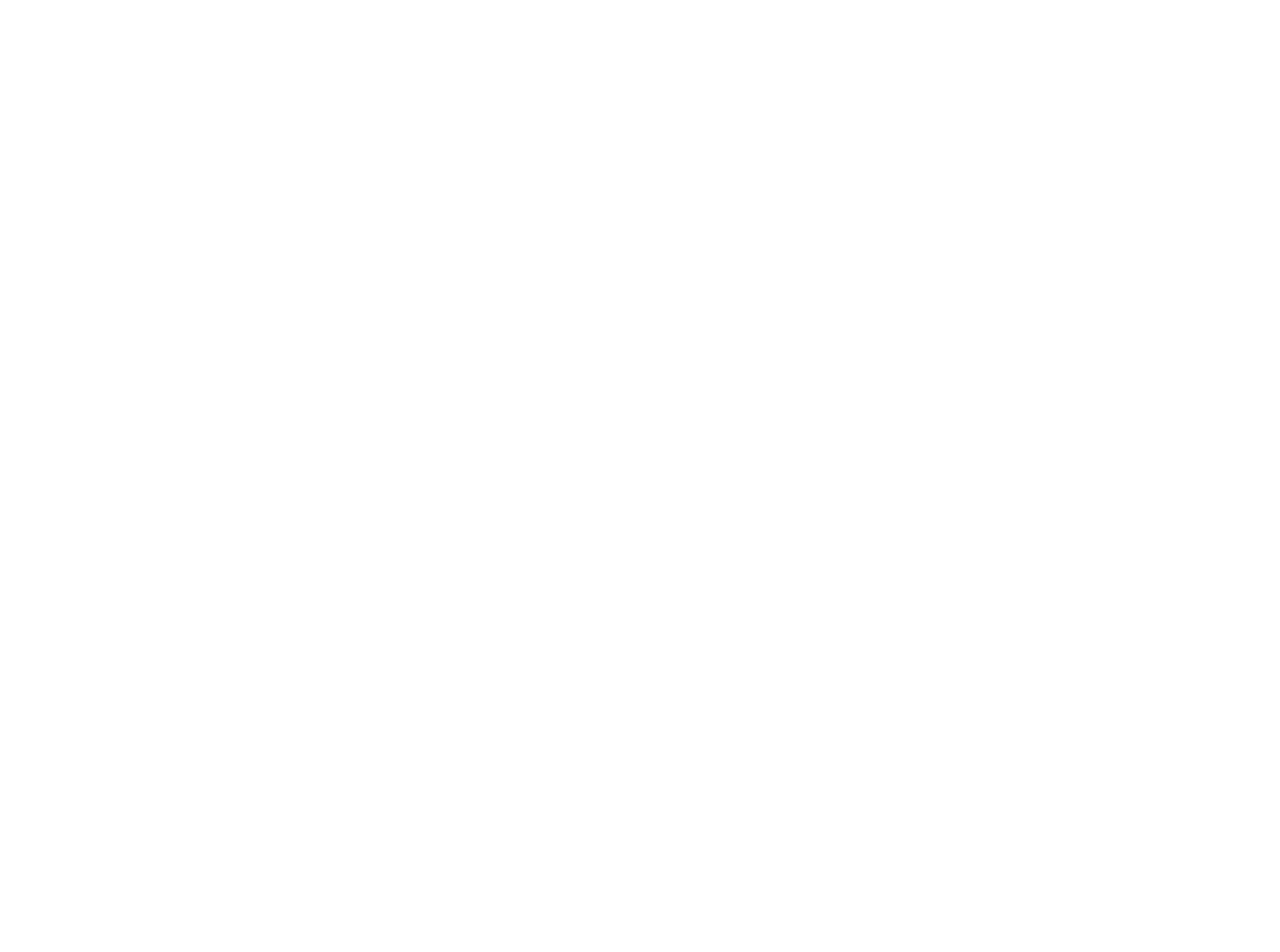
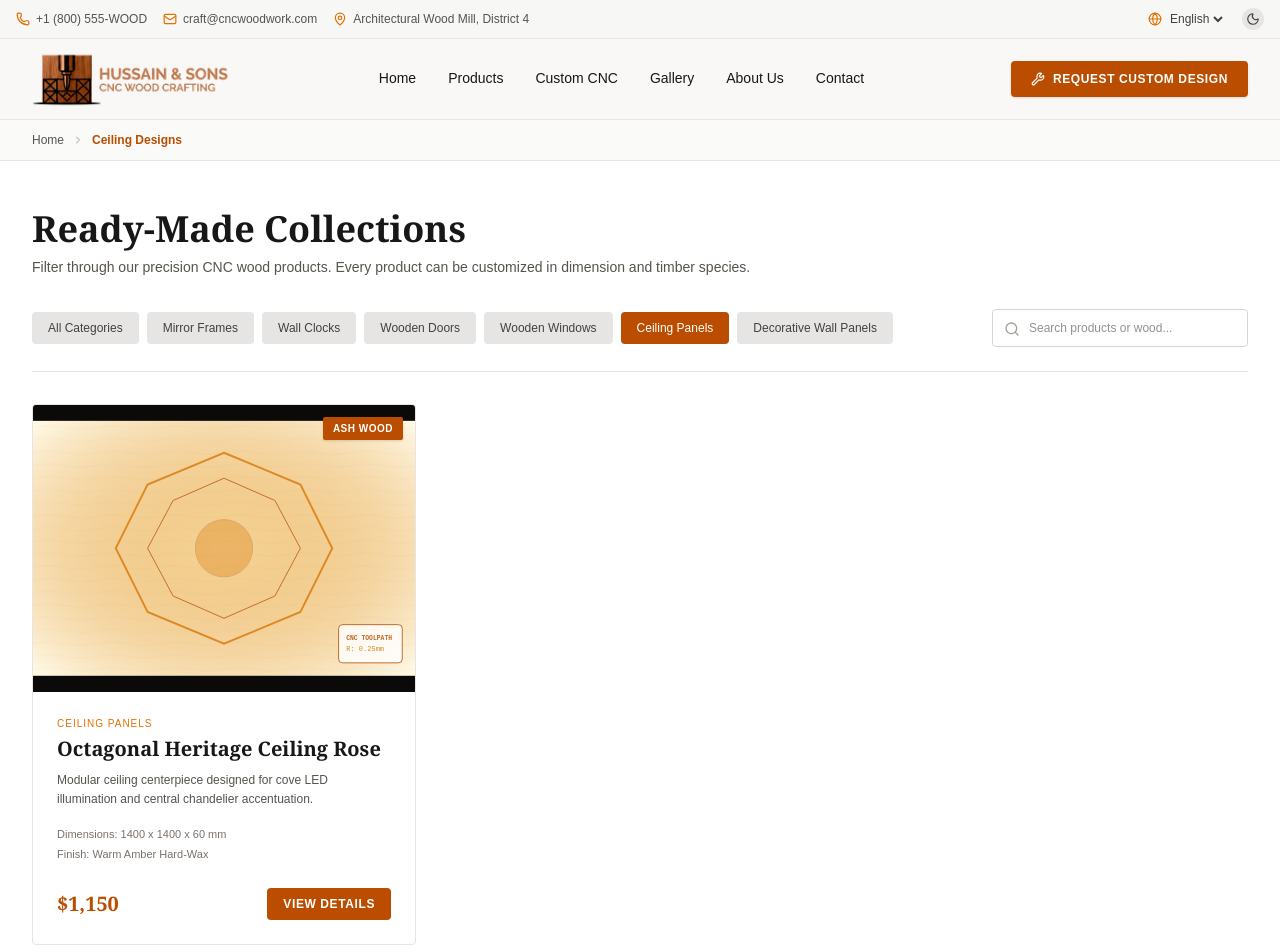
Before and after one commit to Zahoor-Baltee/hussainSonsinterior, a Next.js app: page /en/products/ceiling-designs in a window 1280 px wide. Before the commit this address had no page. Shown: the top 952 px of the page. Before the commit the page ends 800 px from the top, so only its background shows below. Built offline with nearby package versions, Linux system fonts and the light colour scheme.

Commit message:
feat: Implement product and category detail pages with localization support

```diff
--- /dev/null
+++ b/app/[locale]/products/[category]/page.tsx
@@ -0,0 +1,36 @@
+import { notFound } from "next/navigation";
+import { getContent } from "@/lib/i18n";
+import { CATEGORIES } from "@/data/constant";
+import ProductsPage from "@/components/products/ProductsPage";
+import { Locale } from "@/config/locales";
+
+type CategoryPageProps = {
+    params: Promise<{
+        locale: Locale;
+        category: string;
+    }>;
+};
+
+export default async function CategoryPage({
+    params,
+}: CategoryPageProps) {
+    const { locale, category } = await params;
+
+    const categoryExists = CATEGORIES.some(
+        (cat: any) => cat.id === category
+    );
+
+    if (!categoryExists) {
+        notFound();
+    }
+
+    const t = getContent(locale);
+
+    return (
+        <ProductsPage
+            locale={locale}
+            t={t}
+            initialCategory={category}
+        />
+    );
+}
--- /dev/null
+++ b/app/[locale]/products/item/[id]/page.tsx
@@ -0,0 +1,35 @@
+import ProductDetailPage from "@/components/products/ProductDetailPage";
+import { Locale } from "@/config/locales";
+import { PRODUCTS } from "@/data/constant";
+import { getContent } from "@/lib/i18n";
+import { notFound } from "next/navigation";
+
+type ProductDetailRouteProps = {
+    params: Promise<{
+        locale: Locale;
+        id: string;
+    }>;
+};
+
+export default async function ProductDetailRoute({
+    params,
+}: ProductDetailRouteProps) {
+    const { locale, id } = await params;
+
+    const product = PRODUCTS.find(
+        (prod) => prod.id === id
+    );
+
+    if (!product) {
+        notFound();
+    }
+
+    const t = getContent(locale);
+    return (
+        <ProductDetailPage
+            locale={locale}
+            product={product}
+            t={t}
+        />
+    );
+}
--- a/components/Footer.tsx
+++ b/components/Footer.tsx
@@ -148,12 +148,10 @@ export default function Footer({ locale }: FooterProps) {
                             {CATEGORIES.map((category) => (
                                 <li key={category.id}>
                                     <Link
-                                        href={getHref(`products/${category.id}`)}
-                                        className="hover:text-amber-400"
+                                        key={category.id}
+                                        href={`/${locale}/products/${category.id}`}
                                     >
-                                        {locale === "ur"
-                                            ? category.nameUr
-                                            : category.name}
+                                        {locale === "ur" ? category.nameUr : category.name}
                                     </Link>
                                 </li>
                             ))}
--- a/app/[locale]/products/[id]/page.tsx
+++ b/components/products/ProductDetailPage.tsx
@@ -8,20 +8,18 @@ import { CATEGORIES, PRODUCTS } from "@/data/constant";
 import { CNCWoodGraphic } from "@/components/home/CNCWoodGraphic";
 
 type ProductDetailPageProps = {
-    params: Promise<{
-        locale: Locale;
-        id: string;
-    }>;
+    locale: Locale;
+    product: any;
+    t: ReturnType<typeof getContent>;
 };
 
 export default async function ProductDetailPage({
-    params,
+    locale,
+    product,
+    t,
 }: ProductDetailPageProps) {
-    const { locale, id } = await params;
 
-    const t = getContent(locale);
 
-    const product = PRODUCTS.find((prod) => prod.id === id);
 
     if (!product) {
         notFound();
@@ -144,7 +142,7 @@ export default async function ProductDetailPage({
                         </h4>
 
                         <ul className="space-y-1.5">
-                            {features?.map((feature, index) => (
+                            {features?.map((feature: any, index: number) => (
                                 <li
                                     key={index}
                                     className="flex items-center gap-2 text-xs text-stone-500"
--- a/components/products/ProductsPage.tsx
+++ b/components/products/ProductsPage.tsx
@@ -10,13 +10,16 @@ import { CNCWoodGraphic } from "../home/CNCWoodGraphic";
 type ProductsPageProps = {
     locale: string;
     t: any;
+    initialCategory?: string;
 };
 
 export default function ProductsPage({
     locale,
     t,
+    initialCategory,
 }: ProductsPageProps) {
-    const [selectedCategory, setSelectedCategory] = useState("all");
+
+    const [selectedCategory, setSelectedCategory] = useState(initialCategory || "all");
     const [searchQuery, setSearchQuery] = useState("");
 
     const filteredProducts = useMemo(() => {
@@ -77,16 +80,16 @@ export default function ProductsPage({
                     </button>
 
                     {CATEGORIES.map((cat: any) => (
-                        <button
-                            key={cat.id}
-                            onClick={() => setSelectedCategory(cat.id)}
+                        <Link
                             className={`text-xs px-4 py-2 rounded-sm whitespace-nowrap font-medium transition-colors ${selectedCategory === cat.id
                                 ? "bg-amber-700 text-white"
                                 : "bg-stone-200 text-stone-700"
                                 }`}
+                            key={cat.id}
+                            href={`/${locale}/products/${cat.id}`}
                         >
                             {locale === "ur" ? cat.nameUr : cat.name}
-                        </button>
+                        </Link>
                     ))}
                 </div>
 
@@ -162,7 +165,7 @@ export default function ProductsPage({
                                         </span>
 
                                         <Link
-                                            href={`/${locale}/products/${prod.id}`}
+                                            href={`/${locale}/products/item/${prod.id}`}
                                             className="font-serif text-xl font-bold hover:text-amber-600"
                                         >
                                             {productName}
@@ -190,7 +193,7 @@ export default function ProductsPage({
                                     </span>
 
                                     <Link
-                                        href={`/${locale}/products/${prod.id}`}
+                                        href={`/${locale}/products/item/${prod.id}`}
                                         className="bg-amber-700 hover:bg-amber-600 text-white text-xs font-semibold px-4 py-2 rounded-sm transition-colors uppercase tracking-wider"
                                     >
                                         {t.details}
```
